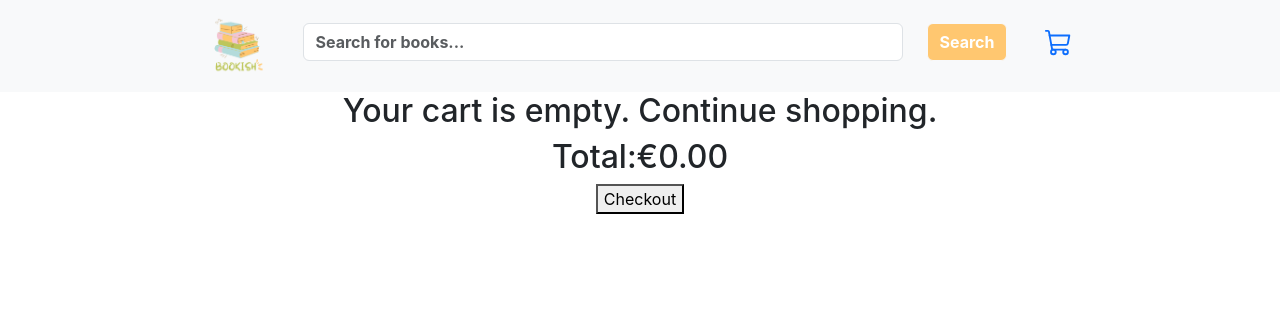
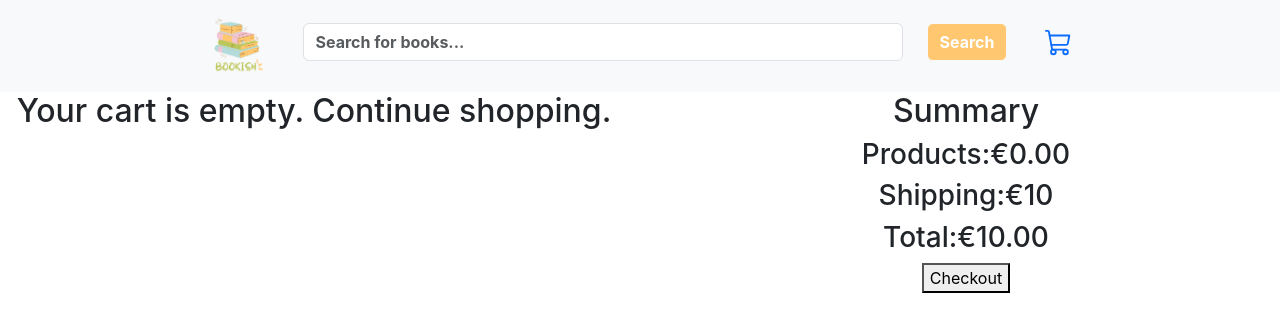
Before and after one commit to Victoriajuszkiewicz/shopping-cart-js, a React (Create React App) app: page /cart in a window 1280 px wide. Shown: the top 332 px of the page. Built offline with nearby package versions, Linux system fonts and the light colour scheme.

Commit message:
summary of cart

```diff
--- a/src/pages/Cart.js
+++ b/src/pages/Cart.js
@@ -43,15 +43,24 @@ export const Cart = (props) => {
 		}
 	};
 
+	function shippingPrice(cartItems) {
+		if (totalPrice(cartItems).toFixed(2) > 50) {
+			return 0.0;
+		} else {
+			return 10;
+		}
+	}
+
 	return (
 		<div>
+			<div classname="container">
+				<div class="row">
+					<div class="col">
 						{cartItems < 1 ? (
 							<h2>Your cart is empty. Continue shopping.</h2>
 						) : (
 							<h2>Your items</h2>
 						)}
-
-			<div>
 						{cartItems &&
 							cartItems.map((i) => {
 								return (
@@ -62,15 +71,25 @@ export const Cart = (props) => {
 										<p>Price: €{i.price}</p>
 										<p>Quantity:{i.quantity}</p>
 										<button onClick={() => handleAddQuantity(i.id)}>+</button>
-								<button onClick={() => handleSubtractQuantity(i.id)}>-</button>
+										<button onClick={() => handleSubtractQuantity(i.id)}>
+											-
+										</button>
 										<button onClick={() => removeFromCart(i.id)}>x</button>
 									</div>
 								);
 							})}
 					</div>
-			<div className="container" id="totalcart">
-				<h2>Total:€{totalPrice(cartItems).toFixed(2)} </h2>
+					<div className="col" id="totalcart">
+						<h2>Summary</h2>
+						<h3>Products:€{totalPrice(cartItems).toFixed(2)} </h3>
+						<h3>Shipping:€{shippingPrice(cartItems)}</h3>
+						<h3>
+							Total:€
+							{(totalPrice(cartItems) + shippingPrice(cartItems)).toFixed(2)}
+						</h3>
 						<button>Checkout</button>
+					</div>
+				</div>
 			</div>
 		</div>
 	);
```
Lines whose indentation alone changed are shown as unchanged.
